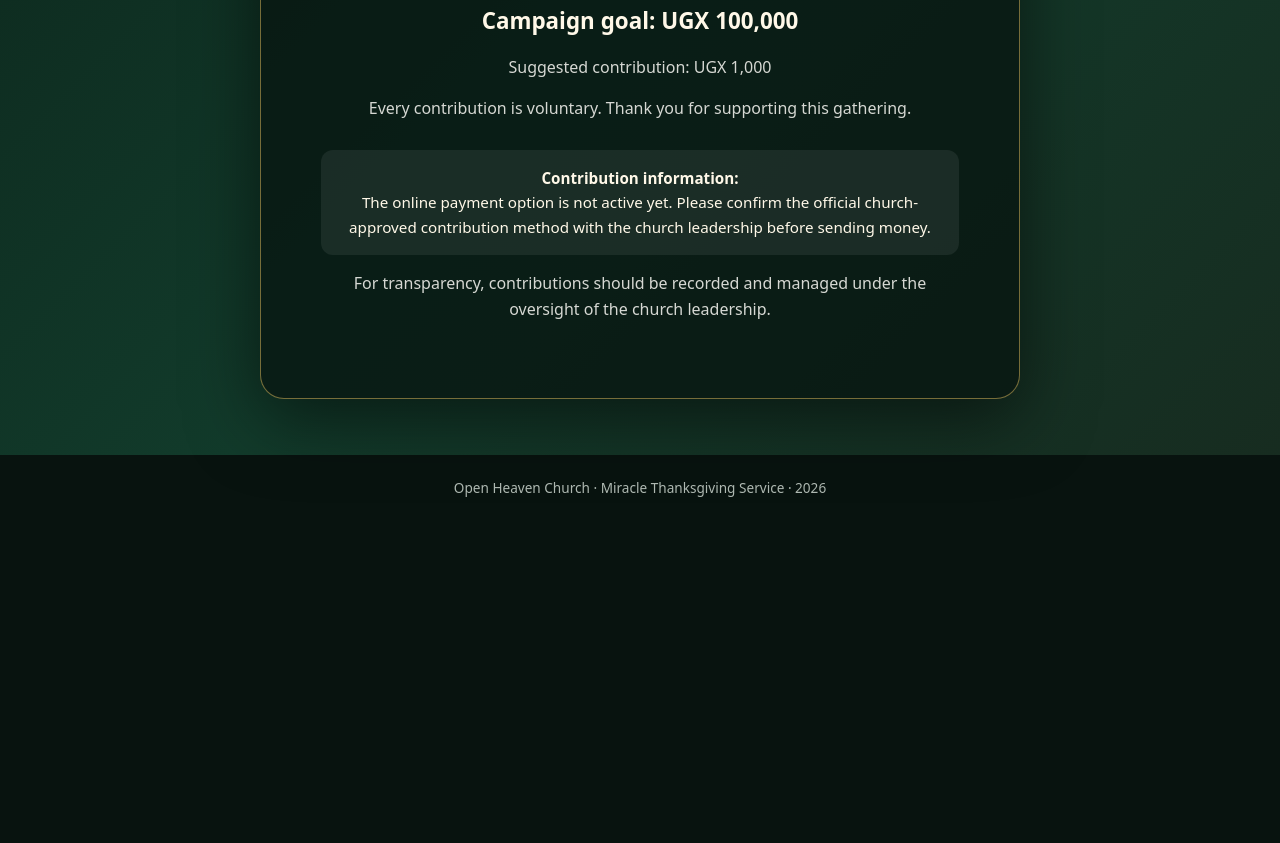
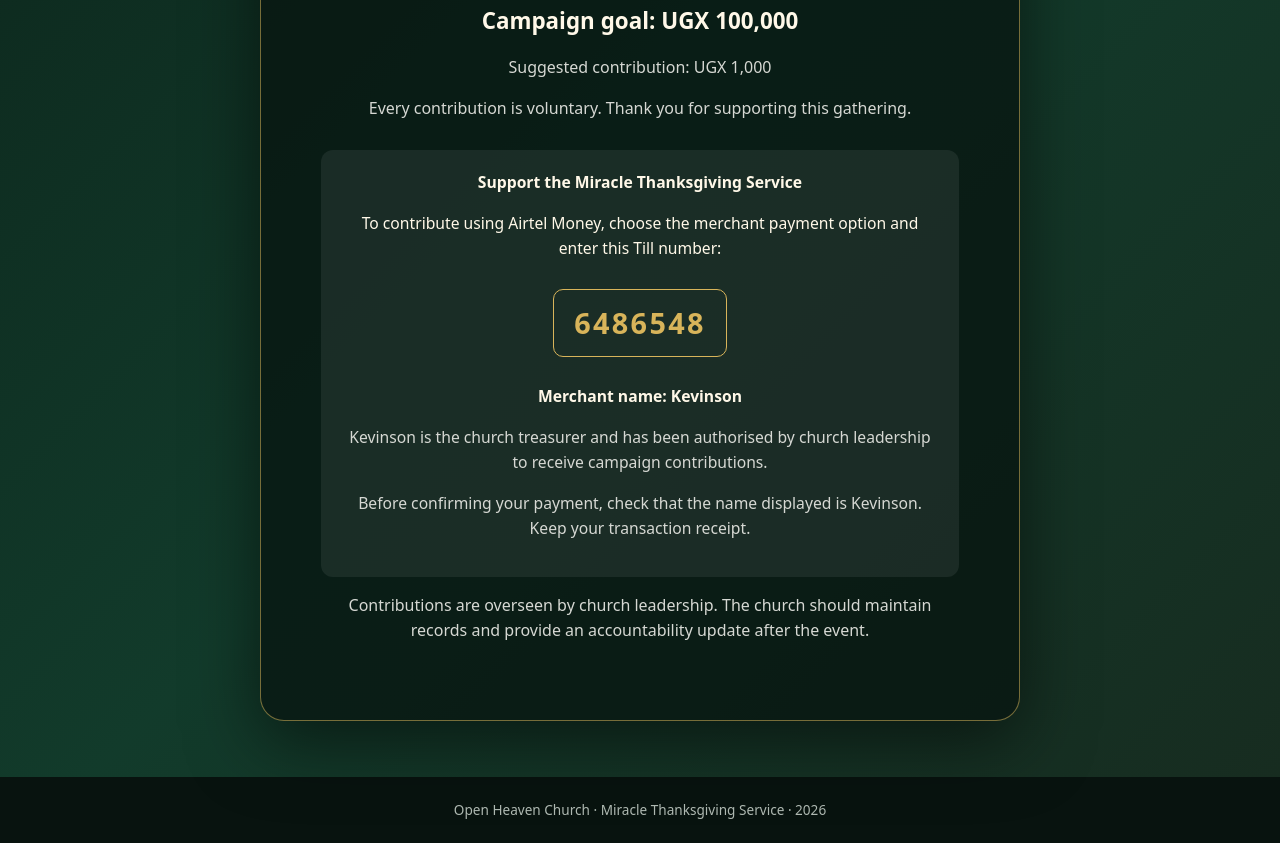
Before and after one commit to 25ps96nbpb-collab/miracle-thanksgiving., a plain HTML site: page index.html in a window 1280 px wide. Shown: the part 663-1506 px from the top of the page. Before the commit the page ends 1184 px from the top, so only its background shows below. Drawn offline with Linux system fonts and the light colour scheme.

Commit message:
Update index.html with contribution information
Added details for contributing to the Miracle Thanksgiving Service, including Airtel Money payment instructions and a Till number.

```diff
--- a/index.html
+++ b/index.html
@@ -6,20 +6,21 @@
 <meta name="description" content="Open Heaven Church — Miracle Thanksgiving Service, 29 November 2026.">
 <title>Miracle Thanksgiving Service | Open Heaven Church</title>
 <style>
-    :root { color-scheme: dark; --green:#123b2b; --gold:#d8b45a; --cream:#fff8e8; }
-    * { box-sizing: border-box; }
-    body { margin:0; font-family:system-ui,-apple-system,Segoe UI,sans-serif; background:#08130f; color:var(--cream); line-height:1.6; }
-    header { padding:22px 7%; border-bottom:1px solid #ffffff22; color:var(--gold); letter-spacing:.12em; font-weight:700; }
-    main { min-height:78vh; display:grid; place-items:center; padding:56px 20px; background:linear-gradient(135deg,#0b2118,#123b2b 55%,#172c20); }
-    .panel { width:min(760px,100%); text-align:center; padding:clamp(28px,6vw,60px); border:1px solid #d8b45a88; border-radius:24px; background:#07140fbb; box-shadow:0 20px 70px #0008; }
-    .eyebrow { color:var(--gold); text-transform:uppercase; letter-spacing:.18em; font-size:.8rem; font-weight:700; }
-    h1 { margin:14px 0; font-size:clamp(2.2rem,8vw,4.6rem); line-height:1.05; }
-    .church { font-size:1.15rem; color:#f1dfb2; }
-    .date { margin:28px 0; padding:16px; border-block:1px solid #d8b45a66; color:var(--gold); font-size:1.2rem; font-weight:700; }
-    .target { font-size:1.4rem; font-weight:700; margin:18px 0 4px; }
-    .muted { color:#d6d8d3; }
-    .notice { margin-top:28px; padding:16px; border-radius:12px; background:#ffffff12; font-size:.95rem; }
-    footer { text-align:center; padding:22px; color:#aeb8b1; font-size:.85rem; }
+:root{color-scheme:dark;--gold:#d8b45a;--cream:#fff8e8}
+*{box-sizing:border-box}
+body{margin:0;font-family:system-ui,-apple-system,Segoe UI,sans-serif;background:#08130f;color:var(--cream);line-height:1.6}
+header{padding:22px 7%;border-bottom:1px solid #ffffff22;color:var(--gold);letter-spacing:.12em;font-weight:700}
+main{min-height:78vh;display:grid;place-items:center;padding:56px 20px;background:linear-gradient(135deg,#0b2118,#123b2b 55%,#172c20)}
+.panel{width:min(760px,100%);text-align:center;padding:clamp(28px,6vw,60px);border:1px solid #d8b45a88;border-radius:24px;background:#07140fbb;box-shadow:0 20px 70px #0008}
+.eyebrow{color:var(--gold);text-transform:uppercase;letter-spacing:.18em;font-size:.8rem;font-weight:700}
+h1{margin:14px 0;font-size:clamp(2.2rem,8vw,4.6rem);line-height:1.05}
+.church{font-size:1.15rem;color:#f1dfb2}
+.date{margin:28px 0;padding:16px;border-block:1px solid #d8b45a66;color:var(--gold);font-size:1.2rem;font-weight:700}
+.target{font-size:1.4rem;font-weight:700;margin:18px 0 4px}
+.muted{color:#d6d8d3}
+.notice{margin-top:28px;padding:20px;border-radius:12px;background:#ffffff12;font-size:.98rem}
+.paycode{display:inline-block;margin:12px 0;padding:10px 20px;border:1px solid var(--gold);border-radius:10px;color:var(--gold);font-size:1.8rem;font-weight:800;letter-spacing:.08em}
+footer{text-align:center;padding:22px;color:#aeb8b1;font-size:.85rem}
 </style>
 </head>
 <body>
@@ -34,10 +35,15 @@
 <div class="target">Campaign goal: UGX 100,000</div>
 <p class="muted">Suggested contribution: UGX 1,000</p>
 <p class="muted">Every contribution is voluntary. Thank you for supporting this gathering.</p>
-      <div class="notice"><strong>Contribution information:</strong><br>
-        The online payment option is not active yet. Please confirm the official church-approved contribution method with the church leadership before sending money.
+<div class="notice">
+<strong>Support the Miracle Thanksgiving Service</strong>
+<p>To contribute using Airtel Money, choose the merchant payment option and enter this Till number:</p>
+<div class="paycode">6486548</div>
+<p><strong>Merchant name: Kevinson</strong></p>
+<p class="muted">Kevinson is the church treasurer and has been authorised by church leadership to receive campaign contributions.</p>
+<p class="muted">Before confirming your payment, check that the name displayed is Kevinson. Keep your transaction receipt.</p>
 </div>
-      <p class="muted">For transparency, contributions should be recorded and managed under the oversight of the church leadership.</p>
+<p class="muted">Contributions are overseen by church leadership. The church should maintain records and provide an accountability update after the event.</p>
 </section>
 </main>
 <footer>Open Heaven Church · Miracle Thanksgiving Service · 2026</footer>
```
Lines whose indentation alone changed are shown as unchanged.
